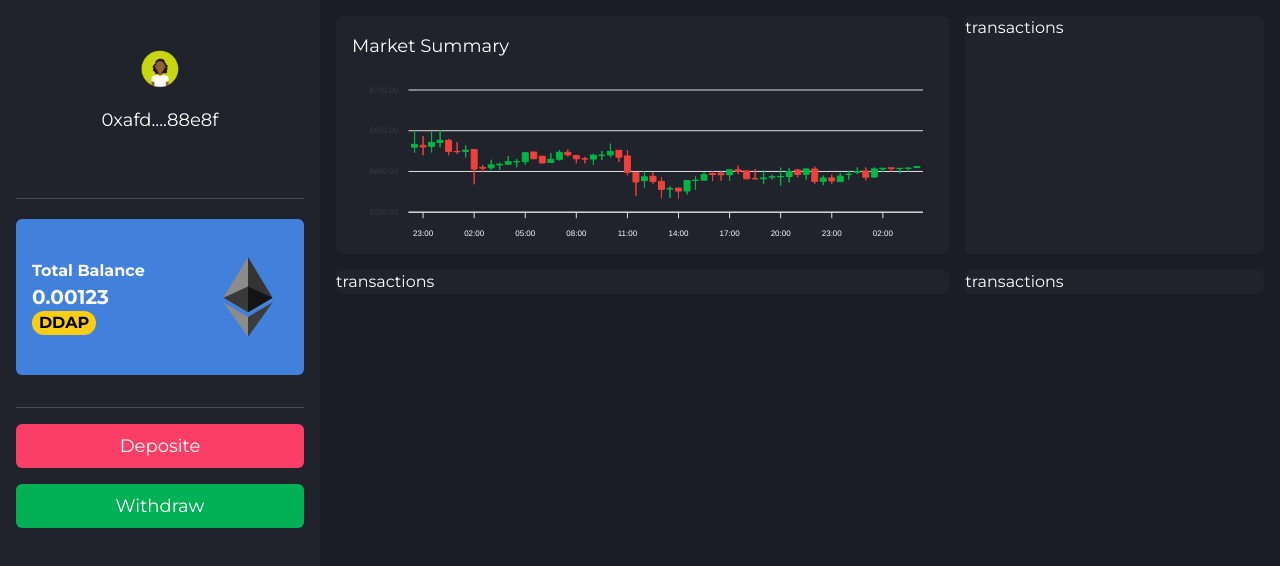
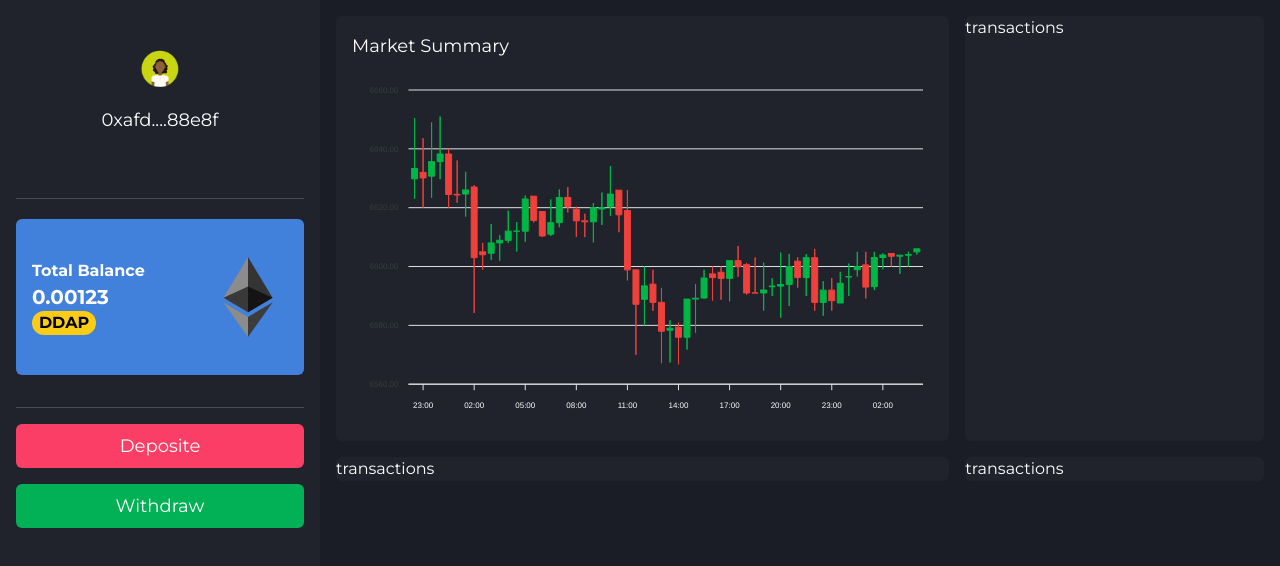
Before and after one commit to Mr-DecodeBlock/Decentralize-Token-Exchange, a React (Create React App) app: page / in a window 1280 px wide. Shown: the top 566 px of the page. Built offline with nearby package versions, Linux system fonts and the light colour scheme.

Commit message:
dex token exchange

```diff
--- a/src/App.js
+++ b/src/App.js
@@ -50,7 +50,7 @@ export default function App() {
                 series={dummyData}
                 type="candlestick"
                 width="100%"
-                height="100%"
+                height="350"
               />
             </div>
             <div className="bg-[#20232C] rounded-md text-white">
```
